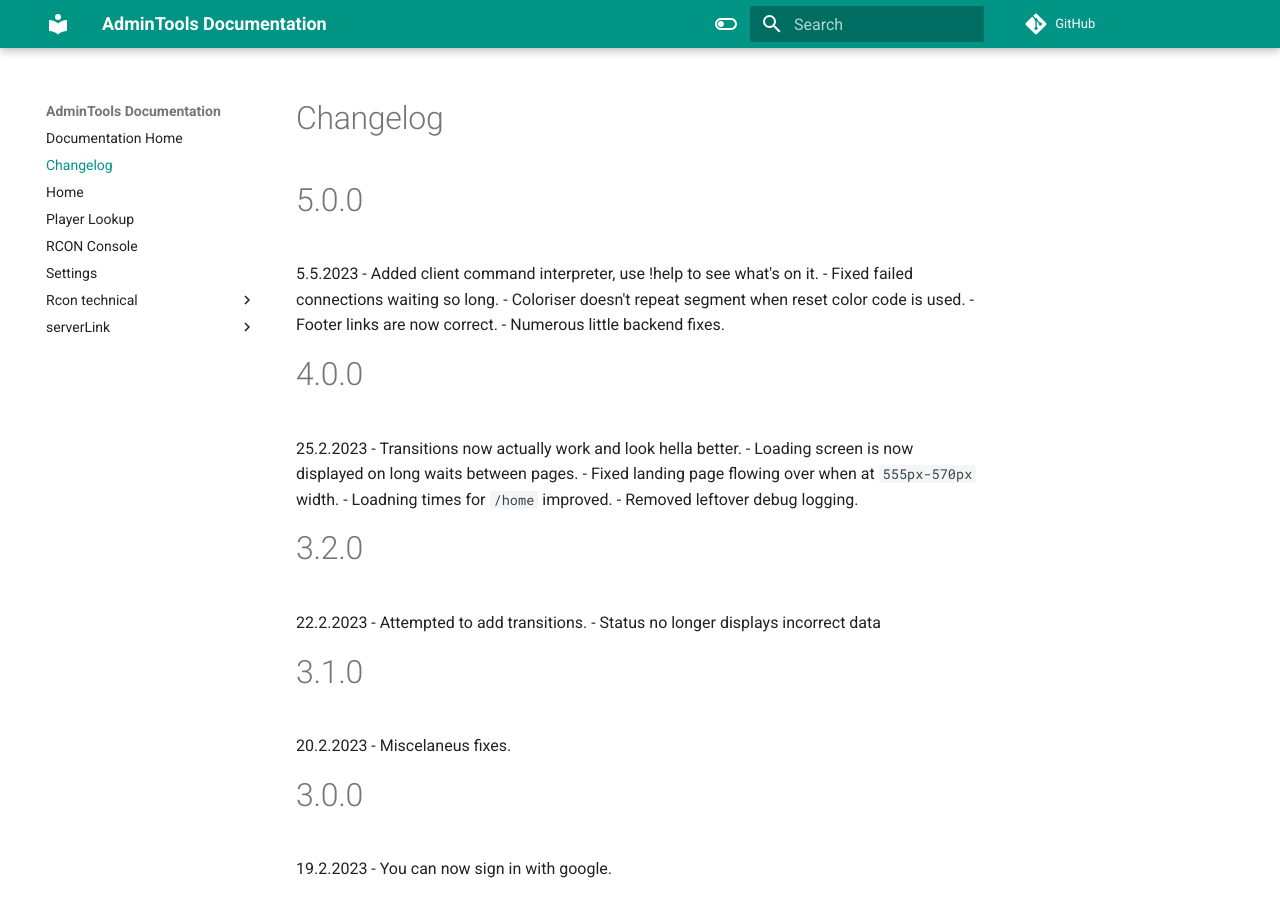
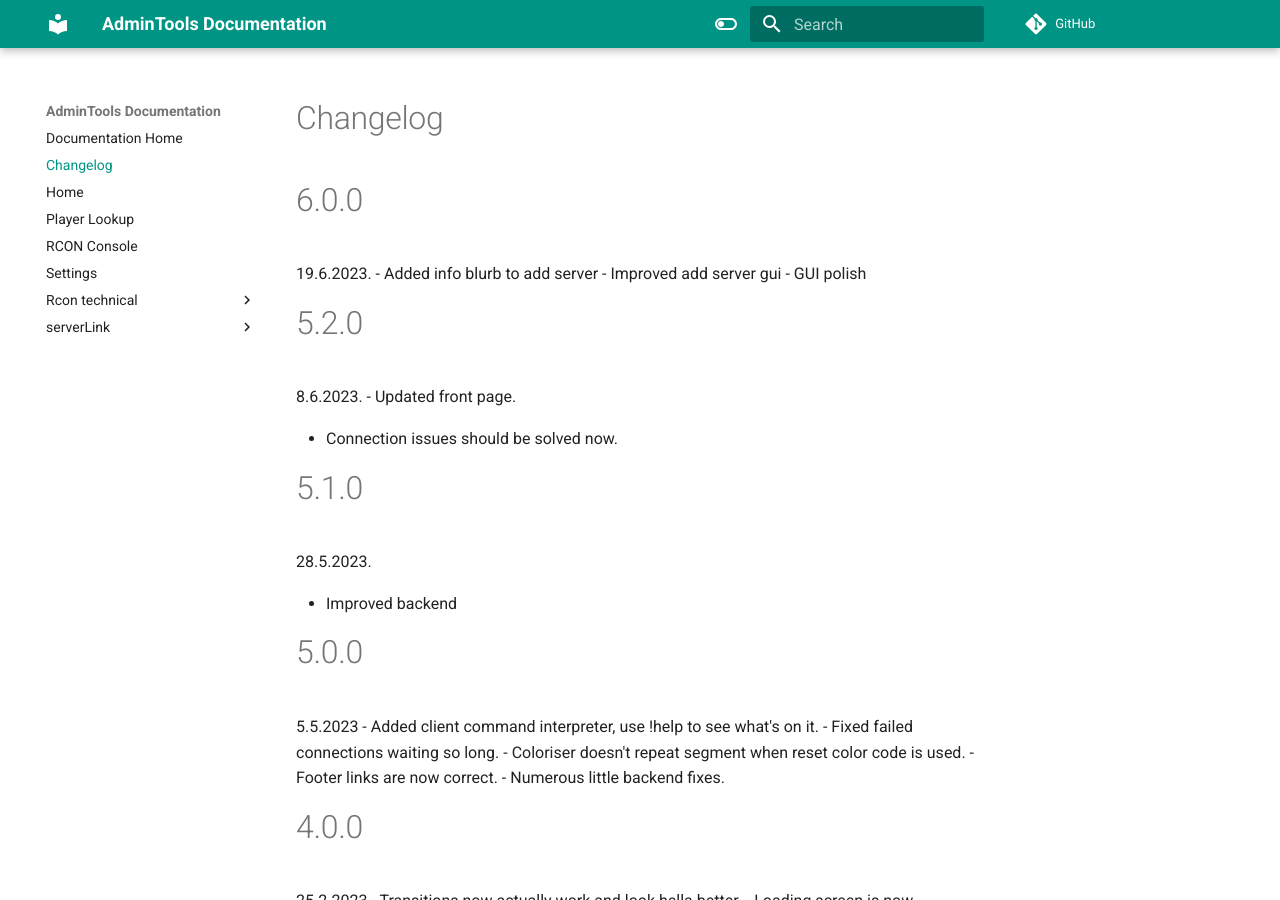
Before and after one commit to LukeOnuke/AdminToolsDocs, an MkDocs documentation site: the page built from docs/changelog.md, in a window 1280 px wide and 900 px high. Built offline with MkDocs 1.6.1 and Material for MkDocs 9.7.7, drawn with Linux system fonts in a browser that asks for light colours; comment, search, counter and statistics services are not loaded.

Commit message:
Update changelog.md

```diff
--- a/docs/changelog.md
+++ b/docs/changelog.md
@@ -1,4 +1,21 @@
 # Changelog
+
+# 6.0.0
+19.6.2023.
+- Added info blurb to add server
+- Improved add server gui
+- GUI polish
+
+# 5.2.0
+8.6.2023.
+- Updated front page.
+
+- Connection issues should be solved now.
+
+# 5.1.0
+28.5.2023.
+
+- Improved backend
 
 # 5.0.0
 5.5.2023
```
